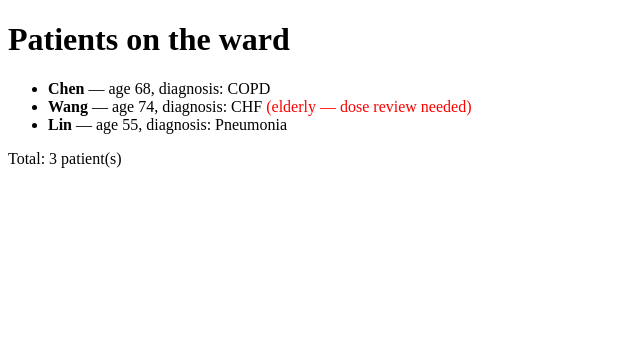
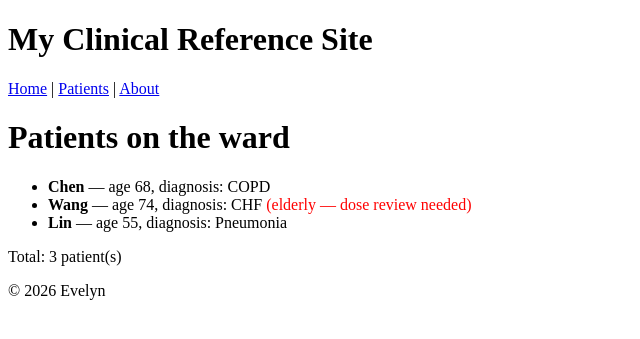
Before and after one commit to Evelyn68961/flask-app, a Flask app: page /patients in a window 1280 px wide. Shown: the top 339 px of the page, without its empty margins (0-640 px from the left). Run offline with Flask 3, Linux system fonts and the light colour scheme.

Commit message:
template inheritance

```diff
--- /dev/null
+++ b/templates/base.html
@@ -0,0 +1,24 @@
+<!DOCTYPE html>
+<html>
+<head>
+    <title>{% block title %}My Clincal Reference Site{% endblock %}</title>
+</head>
+<body>
+    <header>
+        <h1>My Clinical Reference Site</h1>
+        <nav>
+            <a href="/">Home</a> |
+            <a href="/patients">Patients</a> |
+            <a href="/about">About</a>
+        </nav>
+    </header>
+
+    <main>
+        {% block content %}{% endblock %}
+    </main>
+
+    <footer>
+        <p>© 2026 Evelyn</p>
+    </footer>
+</body>
+</html>
--- a/templates/patients.html
+++ b/templates/patients.html
@@ -1,7 +1,8 @@
-<!DOCTYPE html>
-<html>
-<head><title>Ward Patients</title></head>
-<body>
+{% extends "base.html" %}
+
+{% block title %}Ward Patients{% endblock %}
+
+{% block content %}
     <h1>Patients on the ward</h1>
     <ul>
         {% for patient in patients %}
@@ -18,5 +19,4 @@
         {% endfor %}
     </ul>
     <p>Total: {{ patients | length }} patient(s)</p>
-</body>
-</html>
+{% endblock %}
```
Also changed, not shown: templates/index.html (+6 -8 lines).
